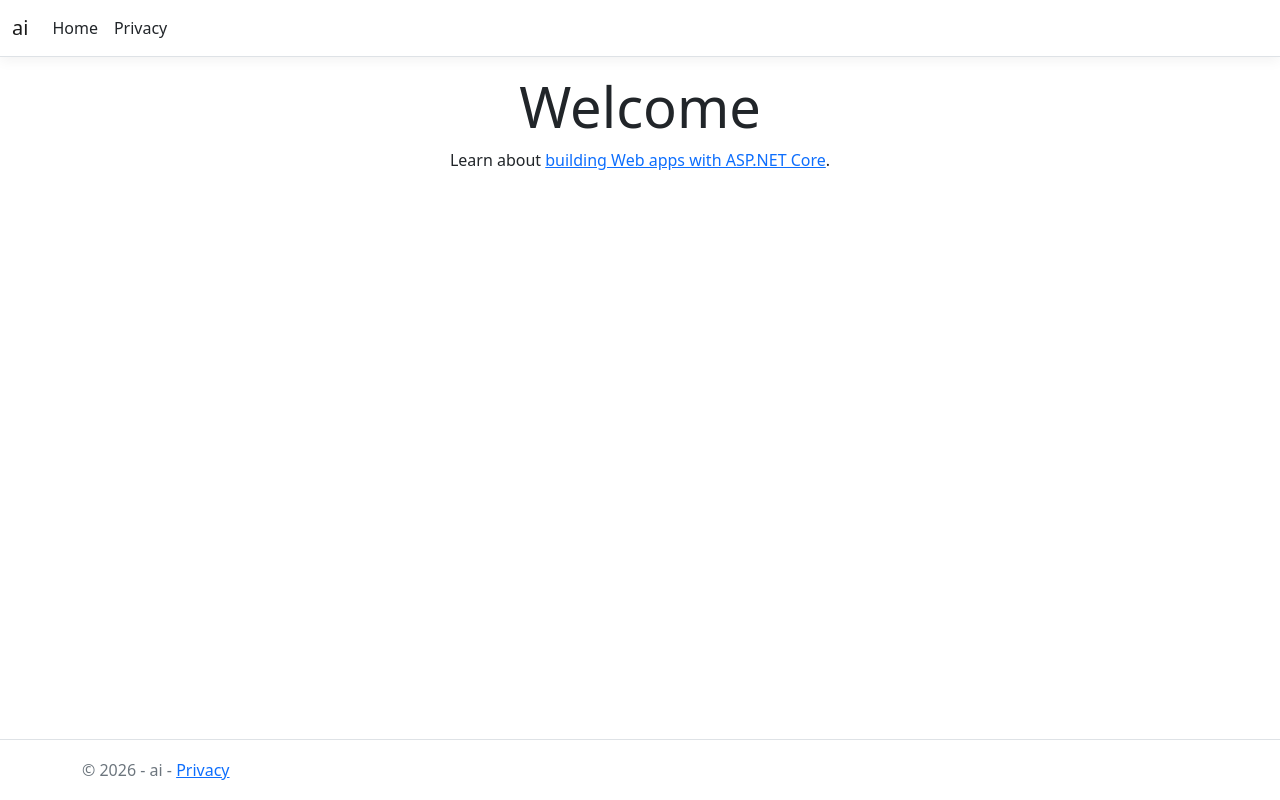
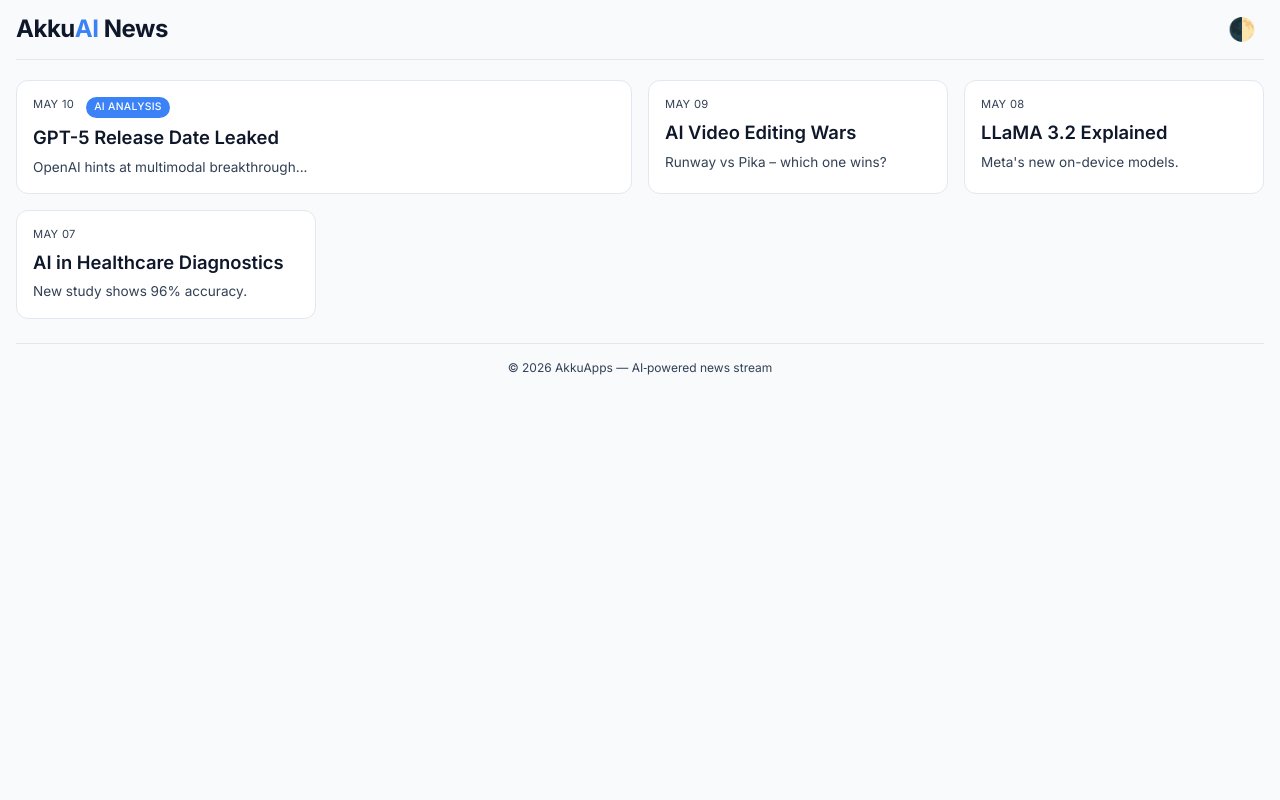
Before and after one commit to akkudevapps/ai, an ASP.NET Core app: page / in a window 1280 px wide. Run offline with ASP.NET Core 8, Linux system fonts and the light colour scheme; style sheets or scripts are compiled from the project's sources.

Commit message:
என் மாற்றங்களை விளக்கும் message

```diff
--- a/ai/Controllers/HomeController.cs
+++ b/ai/Controllers/HomeController.cs
@@ -13,14 +13,19 @@ namespace ai.Controllers
             _logger = logger;
         }
 
+
+
         public IActionResult Index()
         {
-            return View();
-        }
-
-        public IActionResult Privacy()
-        {
-            return View();
+            var dummyNews = new List<NewsArticle>
+    {
+        new() { Title = "GPT-5 Release Date Leaked", Summary = "OpenAI hints at multimodal breakthrough...", PublishDate = DateTime.Now, Url = "#" },
+        new() { Title = "AI Video Editing Wars", Summary = "Runway vs Pika – which one wins?", PublishDate = DateTime.Now.AddDays(-1), Url = "#" },
+        new() { Title = "LLaMA 3.2 Explained", Summary = "Meta's new on-device models.", PublishDate = DateTime.Now.AddDays(-2), Url = "#" },
+        new() { Title = "AI in Healthcare Diagnostics", Summary = "New study shows 96% accuracy.", PublishDate = DateTime.Now.AddDays(-3), Url = "#" },
+        // Add 6-8 more to see the grid fill nicely
+    };
+            return View(dummyNews);
         }
 
         [ResponseCache(Duration = 0, Location = ResponseCacheLocation.None, NoStore = true)]
--- a/ai/Views/Home/Index.cshtml
+++ b/ai/Views/Home/Index.cshtml
@@ -1,8 +1,43 @@
+@using ai.Models
+@model IEnumerable<NewsArticle>
+
 @{
-    ViewData["Title"] = "Home Page";
+    Layout = "_NewsLayout";
+    ViewData["Title"] = "AI News - AkkuApps";
 }
 
-<div class="text-center">
-    <h1 class="display-4">Welcome</h1>
-    <p>Learn about <a href="https://learn.microsoft.com/aspnet/core">building Web apps with ASP.NET Core</a>.</p>
-</div>
+@if (Model != null && Model.Any())
+{
+    var first = Model.First();
+    <!-- Featured card (spans 2 columns) -->
+    <div class="news-card featured">
+        @if (!string.IsNullOrEmpty(first.ImageUrl))
+        {
+            <img class="card-image" src="@first.ImageUrl" alt="@first.Title" loading="lazy" />
+        }
+        <div class="news-meta">
+            <span>@first.PublishDate.ToString("MMM dd")</span>
+            <span class="ai-badge">AI analysis</span>
+        </div>
+        <h3><a href="@first.Url">@first.Title</a></h3>
+        <div class="news-summary">@first.Summary</div>
+    </div>
+
+    <!-- Rest of the cards -->
+    @foreach (var article in Model.Skip(1))
+    {
+        <div class="news-card">
+            <div class="news-meta">
+                <span>@article.PublishDate.ToString("MMM dd")</span>
+            </div>
+            <h3><a href="@article.Url">@article.Title</a></h3>
+            <div class="news-summary">@article.Summary</div>
+        </div>
+    }
+}
+else
+{
+    <div class="news-card" style="grid-column:1/-1; text-align:center;">
+        <p>Loading fresh AI news...</p>
+    </div>
+}
--- /dev/null
+++ b/ai/Views/Shared/_NewsLayout.cshtml
@@ -0,0 +1,39 @@
+@using Microsoft.AspNetCore.Html
+<!DOCTYPE html>
+<html lang="en">
+<head>
+    <meta charset="utf-8" />
+    <meta name="viewport" content="width=device-width, initial-scale=1.0, viewport-fit=cover" />
+    <title>@ViewData["Title"] - AkkuApps AI News</title>
+    <link rel="stylesheet" href="~/css/news-magazine.css" asp-append-version="true" />
+    <link rel="preconnect" href="https://fonts.googleapis.com">
+    <link rel="preconnect" href="https://fonts.gstatic.com" crossorigin>
+    <link href="https://fonts.googleapis.com/css2?family=Inter:opsz,wght@14..32,300..700&display=swap" rel="stylesheet">
+</head>
+<body class="theme-auto">
+    <div class="app-wrapper">
+        <!-- Top bar: minimal, no heavy padding -->
+        <header class="top-bar">
+            <div class="logo-area">
+                <a href="/" class="logo">Akku<span>AI</span> News</a>
+            </div>
+            <div class="header-actions">
+                <button id="darkModeToggle" class="icon-btn" aria-label="Dark/Light mode">🌓</button>
+            </div>
+        </header>
+
+        <!-- Main grid: full width, content-dense -->
+        <main class="magazine-grid">
+            @RenderBody()
+        </main>
+
+        <!-- optional footer – very compact -->
+        <footer class="site-footer">
+            <p>© @DateTime.Now.Year AkkuApps — AI‑powered news stream</p>
+        </footer>
+    </div>
+
+    <script src="~/js/news-magazine.js" defer></script>
+    @await RenderSectionAsync("Scripts", required: false)
+</body>
+</html>
--- /dev/null
+++ b/ai/wwwroot/css/news-magazine.css
@@ -0,0 +1,206 @@
+/* RESET + BASE – minimal margins */
+* {
+    margin: 0;
+    padding: 0;
+    box-sizing: border-box;
+}
+
+body {
+    font-family: 'Inter', system-ui, -apple-system, sans-serif;
+    background: var(--bg-body);
+    color: var(--text-primary);
+    line-height: 1.4;
+    transition: background 0.2s ease, color 0.2s ease;
+}
+
+/* CSS Variables – light mode (default) */
+:root {
+    --bg-body: #f8fafc;
+    --bg-card: #ffffff;
+    --text-primary: #0f172a;
+    --text-secondary: #334155;
+    --border-light: #e2e8f0;
+    --accent: #3b82f6;
+    --accent-hover: #2563eb;
+}
+
+body.theme-dark {
+    --bg-body: #0b1120;
+    --bg-card: #111827;
+    --text-primary: #f1f5f9;
+    --text-secondary: #cbd5e1;
+    --border-light: #1e293b;
+    --accent: #60a5fa;
+    --accent-hover: #3b82f6;
+}
+
+/* APP WRAPPER – no extra gaps */
+.app-wrapper {
+    max-width: 1600px;
+    margin: 0 auto;
+    padding: 0.75rem 1rem;
+}
+
+/* TOP BAR – extremely lean */
+.top-bar {
+    display: flex;
+    justify-content: space-between;
+    align-items: baseline;
+    padding-bottom: 0.75rem;
+    margin-bottom: 1.25rem;
+    border-bottom: 1px solid var(--border-light);
+}
+
+.logo {
+    font-size: 1.5rem;
+    font-weight: 700;
+    letter-spacing: -0.02em;
+    text-decoration: none;
+    color: var(--text-primary);
+}
+
+    .logo span {
+        color: var(--accent);
+    }
+
+.icon-btn {
+    background: transparent;
+    border: none;
+    font-size: 1.4rem;
+    cursor: pointer;
+    color: var(--text-secondary);
+    padding: 0.25rem 0.5rem;
+    border-radius: 8px;
+    transition: 0.1s linear;
+}
+
+    .icon-btn:hover {
+        background: var(--border-light);
+    }
+
+/* ===== MAGAZINE GRID – DENSE, NO WASTED SPACES ===== */
+.magazine-grid {
+    display: grid;
+    grid-template-columns: repeat(4, minmax(0, 1fr));
+    gap: 1rem !important; /* tiny gap – very compact */
+    margin-bottom: 1.5rem;
+}
+
+/* Card Base – each news item */
+.news-card {
+    background: var(--bg-card);
+    border: 1px solid var(--border-light);
+    border-radius: 12px;
+    padding: 1rem;
+    transition: transform 0.1s ease, box-shadow 0.2s;
+    display: flex;
+    flex-direction: column;
+    gap: 0.5rem;
+}
+
+    .news-card:hover {
+        transform: translateY(-2px);
+        box-shadow: 0 6px 12px -8px rgba(0,0,0,0.2);
+    }
+
+    /* Make some cards span 2 columns (featured) */
+    .news-card.featured {
+        grid-column: span 2;
+    }
+
+/* Image area – optional, but keep aspect ratio low */
+.card-image {
+    width: 100%;
+    height: auto;
+    max-height: 160px;
+    object-fit: cover;
+    border-radius: 8px;
+    background: var(--border-light);
+}
+
+/* Typography – tight */
+.news-card h3 {
+    font-size: 1.15rem;
+    font-weight: 600;
+    line-height: 1.3;
+    margin: 0;
+}
+
+    .news-card h3 a {
+        text-decoration: none;
+        color: var(--text-primary);
+    }
+
+        .news-card h3 a:hover {
+            color: var(--accent);
+        }
+
+.news-meta {
+    display: flex;
+    gap: 0.75rem;
+    font-size: 0.7rem;
+    color: var(--text-secondary);
+    text-transform: uppercase;
+    letter-spacing: 0.3px;
+}
+
+.news-summary {
+    font-size: 0.85rem;
+    color: var(--text-secondary);
+    display: -webkit-box;
+    -webkit-line-clamp: 2;
+    -webkit-box-orient: vertical;
+    overflow: hidden;
+}
+
+/* Micro – "AI summary" chip */
+.ai-badge {
+    background: var(--accent);
+    color: white;
+    font-size: 0.65rem;
+    padding: 0.2rem 0.5rem;
+    border-radius: 20px;
+    width: fit-content;
+    font-weight: 500;
+}
+
+/* footer – minimal */
+.site-footer {
+    text-align: center;
+    font-size: 0.75rem;
+    padding-top: 1rem;
+    border-top: 1px solid var(--border-light);
+    color: var(--text-secondary);
+}
+
+/* Responsive: less columns on smaller screens */
+@media (max-width: 1024px) {
+    .magazine-grid {
+        grid-template-columns: repeat(3, 1fr);
+    }
+}
+
+@media (max-width: 768px) {
+    .app-wrapper {
+        padding: 0.5rem;
+    }
+
+    .magazine-grid {
+        grid-template-columns: repeat(2, 1fr);
+        gap: 0.8rem;
+    }
+
+    .news-card.featured {
+        grid-column: span 2;
+    }
+}
+
+@media (max-width: 480px) {
+    .magazine-grid {
+        grid-template-columns: 1fr;
+    }
+
+    .news-card.featured {
+        grid-column: span 1;
+    }
+}
--- /dev/null
+++ b/ai/wwwroot/js/news-magazine.js
@@ -0,0 +1,52 @@
+// dark/light mode with localStorage
+(function () {
+    const toggle = document.getElementById('darkModeToggle');
+    const body = document.body;
+    const storageKey = 'akku-theme';
+
+    function setTheme(theme) {
+        if (theme === 'dark') {
+            body.classList.add('theme-dark');
+            body.classList.remove('theme-auto');
+        } else if (theme === 'light') {
+            body.classList.remove('theme-dark');
+            body.classList.remove('theme-auto');
+        } else {
+            // auto: follow system
+            body.classList.remove('theme-dark');
+            body.classList.add('theme-auto');
+            const systemDark = window.matchMedia('(prefers-color-scheme: dark)').matches;
+            if (systemDark) {
+                body.classList.add('theme-dark');
+            } else {
+                body.classList.remove('theme-dark');
+            }
+        }
+        localStorage.setItem(storageKey, theme);
+    }
+
+    function getInitialTheme() {
+        const saved = localStorage.getItem(storageKey);
+        if (saved === 'dark' || saved === 'light') return saved;
+        return 'auto';
+    }
+
+    setTheme(getInitialTheme());
+
+    if (toggle) {
+        toggle.addEventListener('click', () => {
+            const current = localStorage.getItem(storageKey) || 'auto';
+            if (current === 'dark') setTheme('light');
+            else if (current === 'light') setTheme('dark');
+            else setTheme('dark'); // from auto -> dark
+        });
+    }
+
+    // listen to system changes if in auto mode
+    window.matchMedia('(prefers-color-scheme: dark)').addEventListener('change', (e) => {
+        if (localStorage.getItem(storageKey) === 'auto') {
+            if (e.matches) body.classList.add('theme-dark');
+            else body.classList.remove('theme-dark');
+        }
+    });
+})();
```
Also changed, not shown: ai/Models/NewsArticle.cs (added, +11 -0 lines).
